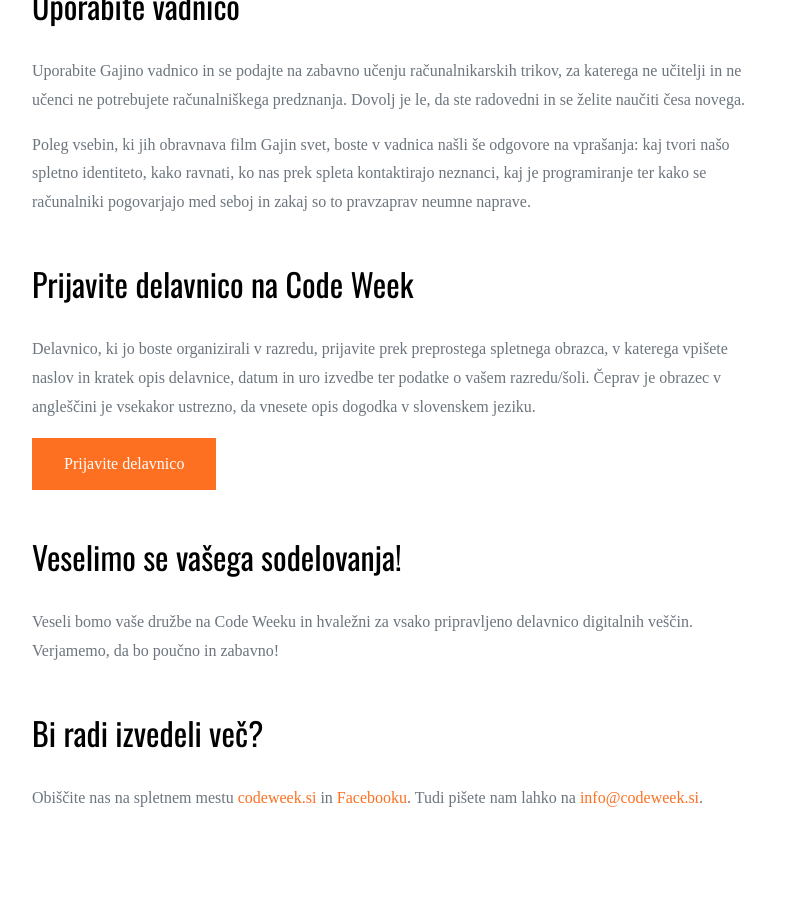
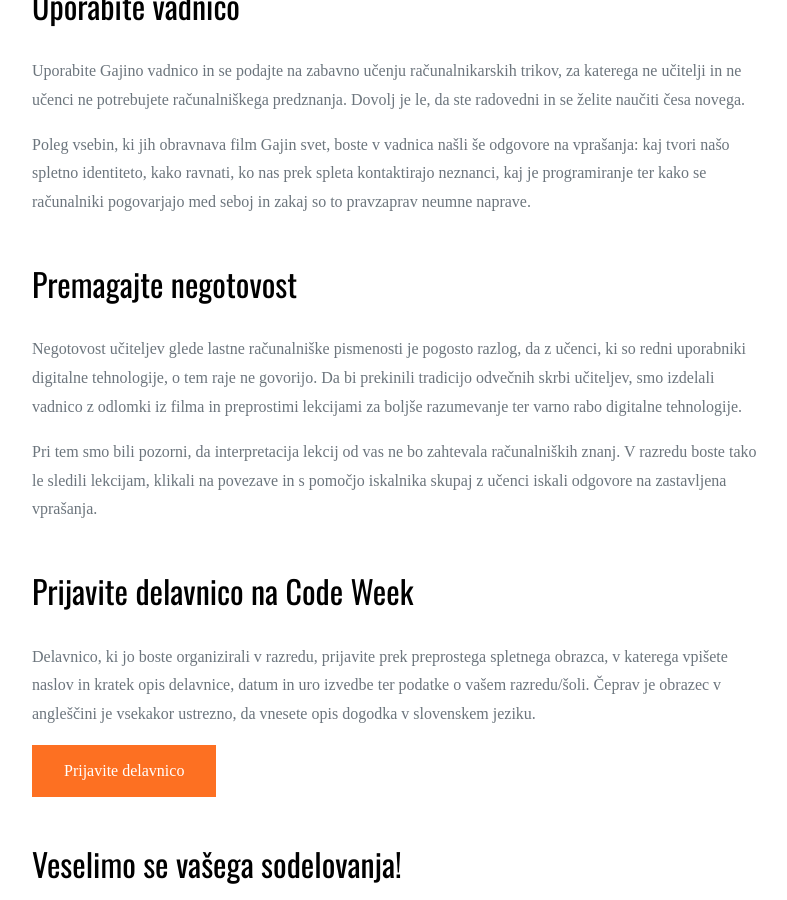
Before and after one commit to codeweeksi/gajin-svet, a Jekyll site: the page built from _featured/sole.md, in a window 1280 px wide and 900 px high, scrolled down 1029 px. Shown: the whole window, without its empty margins (53-840 px from the left). Built offline with Jekyll 4.4.1, drawn with Linux system fonts in a browser that asks for light colours; some web fonts are replaced; comment, search, counter and statistics services are not loaded.

Commit message:
edited text

```diff
--- a/_featured/sole.md
+++ b/_featured/sole.md
@@ -18,6 +18,11 @@ Uporabite Gajino vadnico in se podajte na zabavno učenju računalnikarskih trik
 
 Poleg vsebin, ki jih obravnava film Gajin svet, boste v vadnica našli še odgovore na vprašanja: kaj tvori našo spletno identiteto, kako ravnati, ko nas prek spleta kontaktirajo neznanci, kaj je programiranje ter kako se računalniki pogovarjajo med seboj in zakaj so to pravzaprav neumne naprave.
 
+## Premagajte negotovost
+Negotovost učiteljev glede lastne računalniške pismenosti je pogosto razlog, da z učenci, ki so redni uporabniki digitalne tehnologije, o tem raje ne govorijo. Da bi prekinili tradicijo odvečnih skrbi učiteljev, smo izdelali vadnico z odlomki iz filma in preprostimi lekcijami za boljše razumevanje ter varno rabo digitalne tehnologije.
+
+Pri tem smo bili pozorni, da interpretacija lekcij od vas ne bo zahtevala računalniških znanj. V razredu boste tako le sledili lekcijam, klikali na povezave in s pomočjo iskalnika skupaj z učenci iskali odgovore na zastavljena vprašanja.
+
 ## Prijavite delavnico na Code Week
 Delavnico, ki jo boste organizirali v razredu, prijavite prek preprostega spletnega obrazca, v katerega vpišete naslov in kratek opis delavnice, datum in uro izvedbe ter podatke o vašem razredu/šoli. Čeprav je obrazec v angleščini je vsekakor ustrezno, da vnesete opis dogodka v slovenskem jeziku.
 
```
